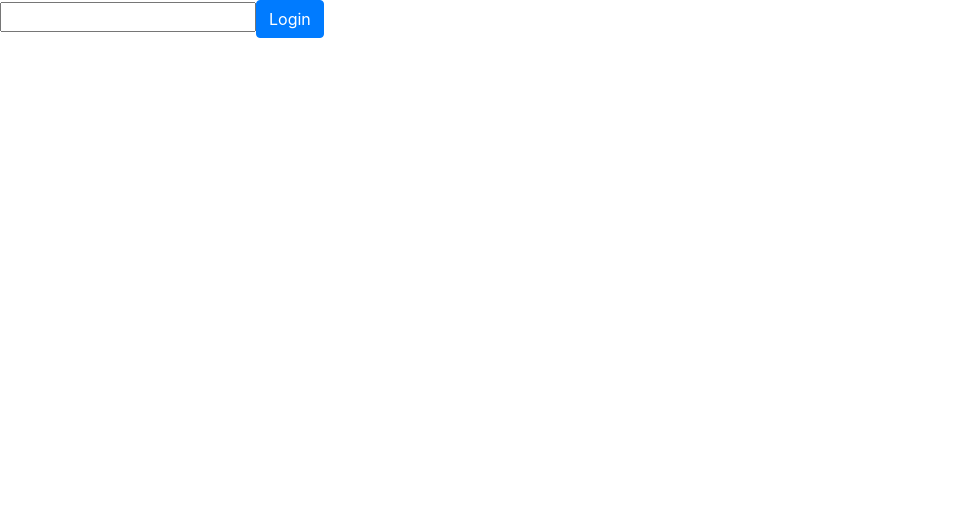
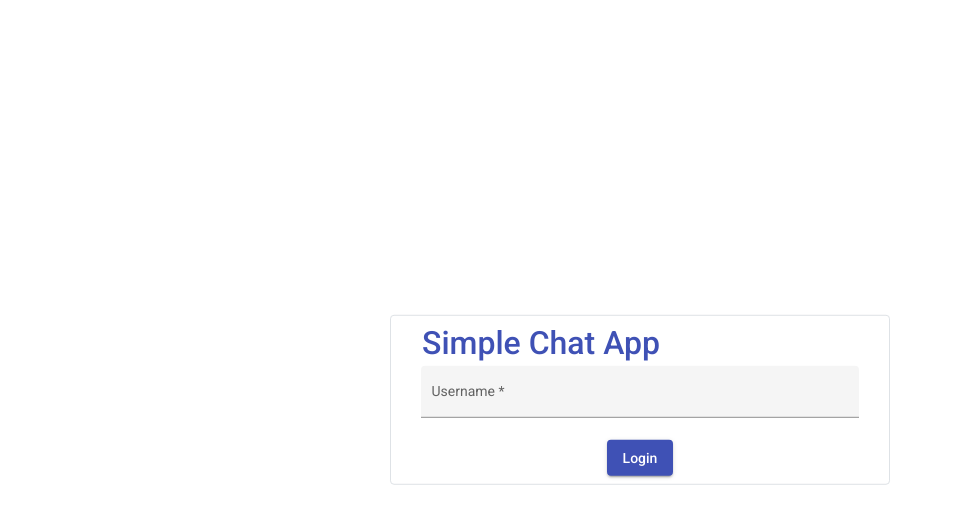
Before and after one commit to maylandertamas/simple-chat-app-frontend, an Angular app: page /login in a window 1280 px wide. Shown: the top 524 px of the page, without its empty margins (0-953 px from the left). Built offline with nearby package versions, Linux system fonts and the light colour scheme.

Commit message:
Adds angular material. Adds proper styling for login page. Creates loading spinner component.

```diff
--- a/package.json
+++ b/package.json
@@ -12,6 +12,7 @@
   "private": true,
   "dependencies": {
     "@angular/animations": "~11.1.0",
+    "@angular/cdk": "^11.1.2",
     "@angular/common": "~11.1.0",
     "@angular/compiler": "~11.1.0",
     "@angular/core": "~11.1.0",
--- a/src/app/components/chat/chat.component.html
+++ b/src/app/components/chat/chat.component.html
@@ -1,4 +1,5 @@
-<div class="container">
+<div class="container h-100">
+    <div class="row h-100 justify-content-center align-items-center">
         <div class="row">
             <ul>
                 <li *ngFor="let message of messageHistory">
@@ -22,3 +23,4 @@
             <app-logout></app-logout>
         </div>
     </div>
+</div>
--- /dev/null
+++ b/src/app/components/loading-spinner/loading-spinner.component.html
@@ -0,0 +1,5 @@
+<div *ngIf="isLoading" class="loading">
+    <div class="spinner">
+      <mat-spinner [strokeWidth]="7" [diameter]="diameter"></mat-spinner>
+    </div>
+</div>
--- /dev/null
+++ b/src/app/components/loading-spinner/loading-spinner.component.scss
@@ -0,0 +1,17 @@
+.loading {
+    height:100%;
+    width:100%;
+    z-index:    10;
+    top:        0;
+    left:       0;
+    position:   fixed;
+    backdrop-filter: blur(2px);
+  }
+  .spinner {
+    position: absolute;
+    top: 50%;
+    left: 50%;
+    text-align: center;
+    transform: translate(-50%, -50%);
+    z-index: 20;
+  }
--- /dev/null
+++ b/src/app/components/loading-spinner/loading-spinner.component.ts
@@ -0,0 +1,17 @@
+import { Component, Input, OnInit } from '@angular/core';
+
+@Component({
+  selector: 'app-loading-spinner',
+  templateUrl: './loading-spinner.component.html',
+  styleUrls: ['./loading-spinner.component.scss']
+})
+export class LoadingSpinnerComponent implements OnInit {
+
+  @Input() isLoading: boolean = false;
+  @Input() diameter: number = 70;
+  constructor() { }
+
+  ngOnInit(): void {
+  }
+
+}
--- a/src/app/components/login/login.component.html
+++ b/src/app/components/login/login.component.html
@@ -1,12 +1,35 @@
-<div class="row">
-  <div *ngIf="isLoading" class="col-sm-12">
-    <p>.........LOADING.......</p>
-  </div>
-  <div class="col-sm-12">
-    <input id="name" type="text" required name="name" [(ngModel)]="userName">
-    <button class="btn btn-primary" type="button" (click)="loginUser()">Login</button>
-  </div>
-  <div *ngIf="error" class="col-sm-12">
-    <p>Error</p>
+<div class="container">
+  <!-- LOADING -->
+  <app-loading-spinner [isLoading]="isLoading"></app-loading-spinner>
+
+  <div class="row">
+    <!-- LOGIN FORM -->
+    <form class="login-form border rounded" (ngSubmit)="loginUser()">
+      <!-- HEADER TEXT -->
+      <div class="col-sm-12 text-left ml-3 mt-2 mb-1">
+        <span class="h2 login-header-color"
+        matTooltip="Simplest in the world probably"
+        matTooltipClass="login-header-tooltip"
+        [matTooltipPosition]="'above'">
+        Simple Chat App
+      </span>
+      </div>
+      <!-- FORM INPUT -->
+      <div class="col-sm-12">
+        <mat-form-field appearance="fill" class="col-sm-12">
+          <mat-label>Username</mat-label>
+          <input matInput type="text" name="username" id="username" placeholder="Just give me a user name.." [formControl]="userName" />
+          <mat-error *ngIf="userName.invalid">Well, looks like you forgot to add a username</mat-error>
+        </mat-form-field>
+      </div>
+      <!-- ERROR -->
+      <div *ngIf="error && isError " class="alert alert-danger col-10 offset-1" role="alert">
+        {{ error?.message ? error.message : 'An unknown error occured' }}
+      </div>
+      <!-- SUBMIT -->
+      <div class="pt-1 mb-2">
+        <button mat-raised-button color="primary" type="submit" name="submit">Login</button>
+      </div>
+    </form>
   </div>
 </div>
--- a/src/app/components/login/login.component.ts
+++ b/src/app/components/login/login.component.ts
@@ -1,7 +1,8 @@
-import { Component, OnInit } from '@angular/core';
+import { Component, OnDestroy, OnInit } from '@angular/core';
 import { Router } from '@angular/router';
 import { LoginService } from '../../services/login/login.service';
 import { User } from '../../interfaces/user';
+import {FormControl, FormGroup, Validators} from '@angular/forms';
 
 @Component({
   selector: 'app-login',
@@ -10,8 +11,9 @@ import { User } from '../../interfaces/user';
 })
 export class LoginComponent implements OnInit {
 
-  public userName: string;
-  public error: boolean;
+  public userName = new FormControl('', [Validators.required]);
+  public isError: boolean;
+  public error: any;
   public isLoading: boolean;
 
   constructor(
@@ -32,7 +34,6 @@ export class LoginComponent implements OnInit {
    */
   private reset() {
     this.isLoading = false;
-    this.userName = null;
     this.error = false;
   }
 
@@ -40,18 +41,18 @@ export class LoginComponent implements OnInit {
    * Login user with username
    */
   public loginUser() {
-    if (!this.userName) { return null; }
+    if (!this.userName.value) { return null; }
     this.isLoading = true;
-
     // Send login request
-    this.loginService.login(this.userName)
+    this.loginService.login(this.userName.value)
     .subscribe((result: User) => {
       this.isLoading = false;
       this.router.navigate(['/chat']);
     // If error occurs
     }, err => {
       this.isLoading = false;
-      this.error = true;
+      this.isError = true;
+      this.error = err;
       console.log(err);
     });
   }
@@ -68,8 +69,13 @@ export class LoginComponent implements OnInit {
       if (result) {
         this.router.navigate(['/chat']);
       }
+    // On error
+    }, err => {
+      this.isLoading = false;
+      this.isError = true;
+      this.error = err;
+      console.log(err);
     });
 
   }
-
 }
--- a/src/index.html
+++ b/src/index.html
@@ -6,8 +6,11 @@
   <base href="/">
   <meta name="viewport" content="width=device-width, initial-scale=1">
   <link rel="icon" type="image/x-icon" href="favicon.ico">
+  <link rel="preconnect" href="https://fonts.gstatic.com">
+  <link href="https://fonts.googleapis.com/css2?family=Roboto:wght@300;400;500&display=swap" rel="stylesheet">
+  <link href="https://fonts.googleapis.com/icon?family=Material+Icons" rel="stylesheet">
 </head>
-<body>
+<body class="mat-typography">
   <app-root></app-root>
 </body>
 </html>
--- a/src/styles.scss
+++ b/src/styles.scss
@@ -1 +1,69 @@
+
+// Custom Theming for Angular Material
+// For more information: https://material.angular.io/guide/theming
+@import '~@angular/material/theming';
+// Plus imports for other components in your app.
+
+// Include the common styles for Angular Material. We include this here so that you only
+// have to load a single css file for Angular Material in your app.
+// Be sure that you only ever include this mixin once!
+@include mat-core();
+
+// Define the palettes for your theme using the Material Design palettes available in palette.scss
+// (imported above). For each palette, you can optionally specify a default, lighter, and darker
+// hue. Available color palettes: https://material.io/design/color/
+$sn-frontend-app-primary: mat-palette($mat-indigo);
+$sn-frontend-app-accent: mat-palette($mat-pink, A200, A100, A400);
+
+// The warn palette is optional (defaults to red).
+$sn-frontend-app-warn: mat-palette($mat-red);
+
+// Create the theme object. A theme consists of configurations for individual
+// theming systems such as "color" or "typography".
+$sn-frontend-app-theme: mat-light-theme((
+  color: (
+    primary: $sn-frontend-app-primary,
+    accent: $sn-frontend-app-accent,
+    warn: $sn-frontend-app-warn,
+  )
+));
+
+// Include theme styles for core and each component used in your app.
+// Alternatively, you can import and @include the theme mixins for each component
+// that you are using.
+@include angular-material-theme($sn-frontend-app-theme);
+
 /* You can add global styles to this file, and also import other style files */
+
+html, body { height: 100%; }
+body { margin: 0; font-family: Roboto, "Helvetica Neue", sans-serif; }
+
+
+.login-form {
+  min-width: 500px;
+  position: absolute;
+  text-align: center;
+  top: 50%;
+  left: 50%;
+  transform: translate(-50%, -50%);
+}
+
+@media (max-width: 500px) {
+  .login-form {
+    min-width: 90%;
+  }
+}
+
+.no-padding-horizontal {
+  padding-left: 0 !important;
+  padding-right: 0 !important;
+}
+
+.login-header-color {
+  color: mat-color($sn-frontend-app-primary);
+}
+
+.login-header-tooltip {
+  font-size: 1.0em;
+  background-color: mat-color($sn-frontend-app-primary);
+}
```
Also changed, not shown: src/app/app.module.ts (+20 -2 lines), 1 other file (tests, documents, lock files or other folders). Lines whose indentation alone changed are shown as unchanged.
